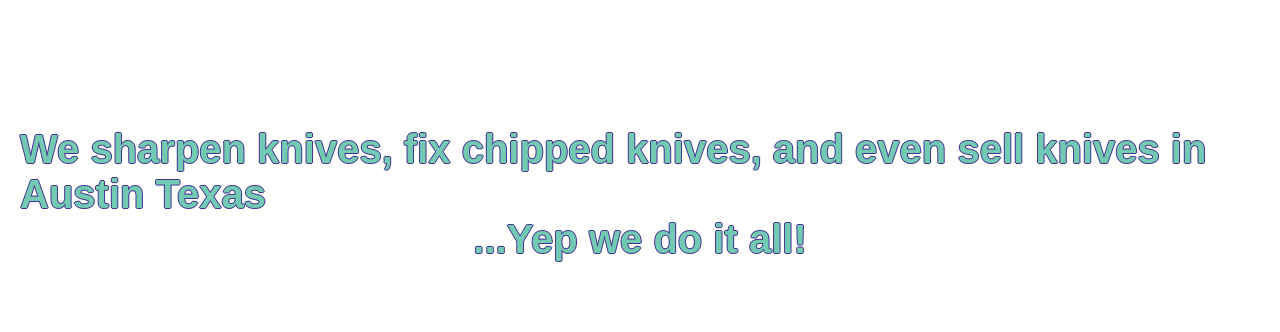
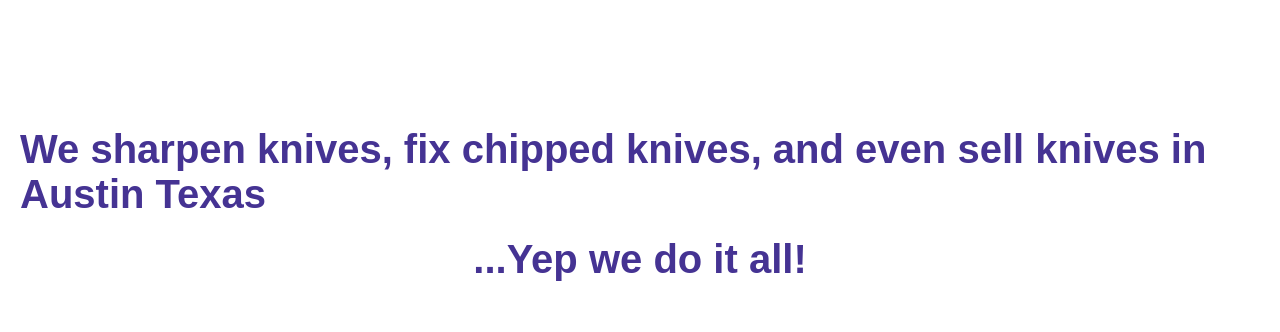
Before and after one commit to Holm-Slice/StaySharp, a React (Vite) app: page / in a window 1280 px wide. Shown: the part 1080-1412 px from the top of the page. Built offline with nearby package versions, Linux system fonts and the light colour scheme; a web font is replaced by a local one.

Commit message:
changed header-copy font color back to rgb(69, 51, 147)

```diff
--- a/src/App.css
+++ b/src/App.css
@@ -61,8 +61,8 @@ html {
   font-family: "custom1", "azo-sans-web", sans-serif;
   font-size: 40px;
   font-weight: 600;
-  color: #73cab3; //
+  color: rgb(69, 51, 147);
   margin-bottom: 20px;
-  text-shadow: -1px 0 rgb(69, 51, 147), 0 1px rgb(69, 51, 147),
-    1px 0 rgb(69, 51, 147), 0 -1px rgb(69, 51, 147);
+  /* text-shadow: -1px 0 rgb(69, 51, 147), 0 1px rgb(69, 51, 147),
+    1px 0 rgb(69, 51, 147), 0 -1px rgb(69, 51, 147); */
 }
```
